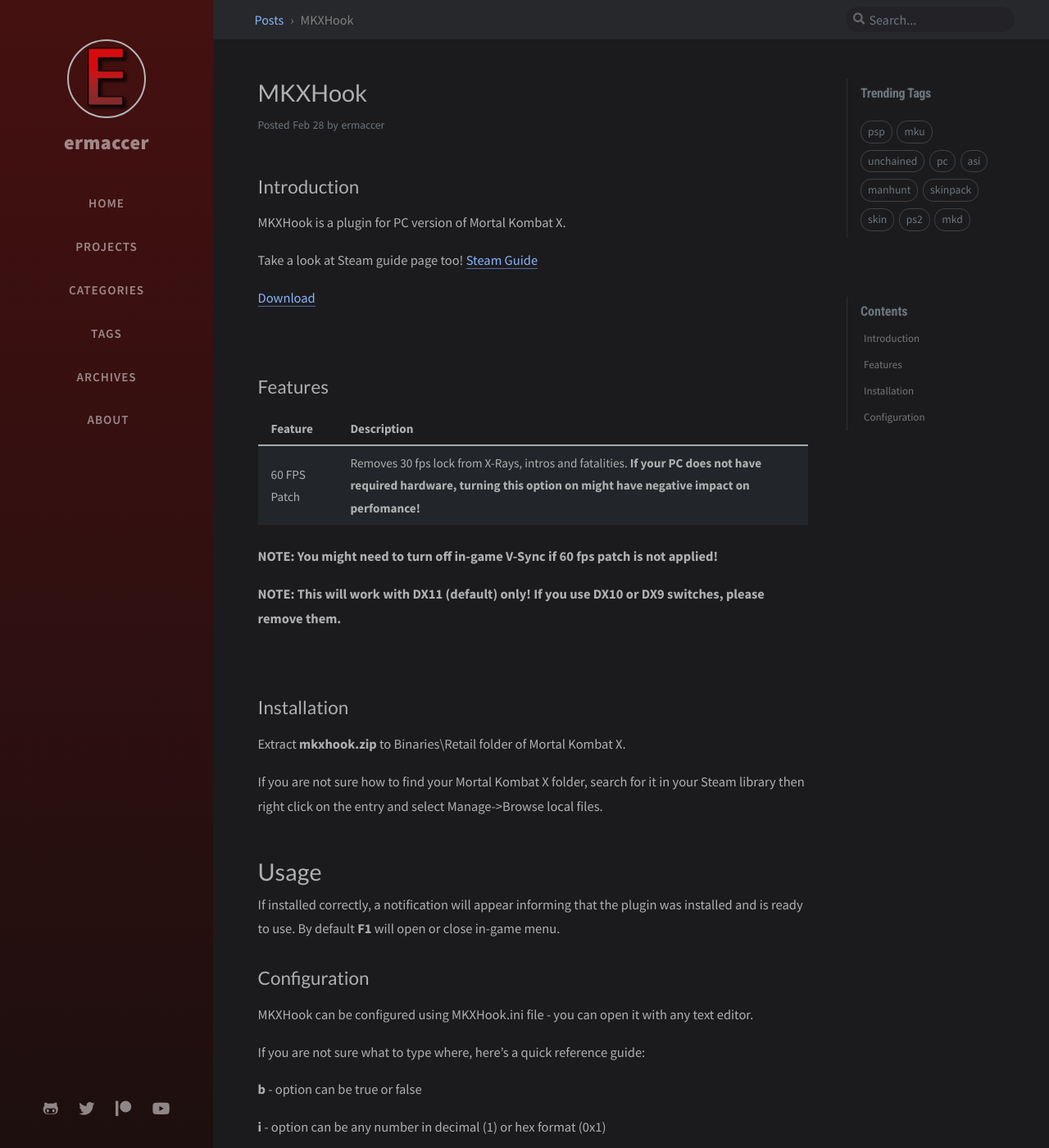
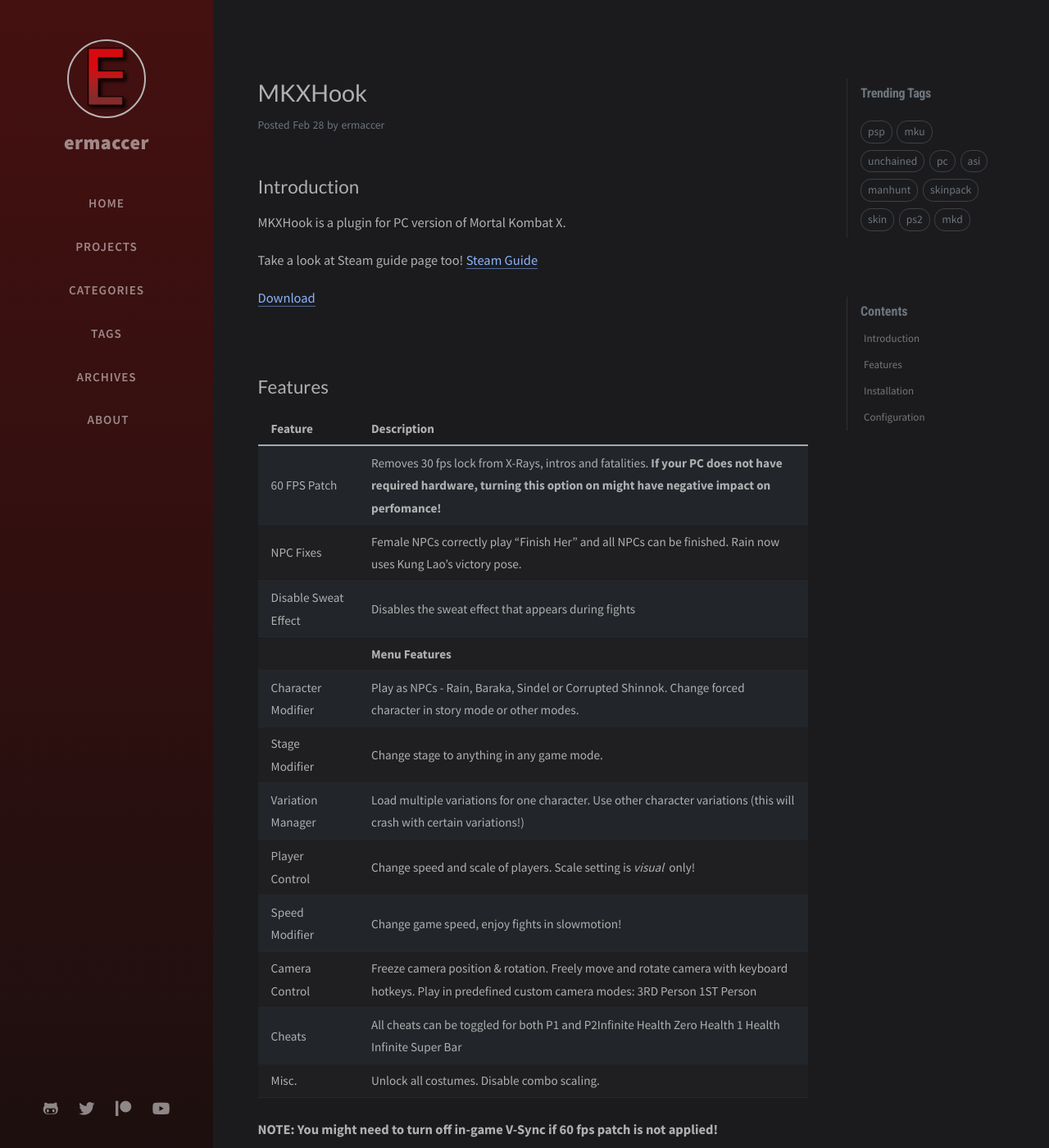
Before and after one commit to ermaccer/ermaccer.github.io, a Jekyll site: the page built from _posts/plugins/2021-02-28-mkxhook.md, in a window 1280 px wide and 1400 px high. Shown: the whole window at 82% size. Built offline with Jekyll 4.4.1, drawn with Linux system fonts in a browser that asks for light colours; nearby versions of some CDN libraries; comment, search, counter and statistics services are not loaded.

Commit message:
Update 2021-02-28-mkxhook.md

```diff
--- a/_posts/plugins/2021-02-28-mkxhook.md
+++ b/_posts/plugins/2021-02-28-mkxhook.md
@@ -21,7 +21,17 @@ Take a look at Steam guide page too!
 | Feature | Description |
 | --- | --- |
 |60 FPS Patch| Removes 30 fps lock from X-Rays, intros and fatalities. **If your PC does not have required hardware, turning this option on might have negative impact on perfomance!**  |
-
+|NPC Fixes | Female NPCs correctly play "Finish Her" and all NPCs can be finished.  Rain now uses Kung Lao's victory pose.  |
+|Disable Sweat Effect | Disables the sweat effect that appears during fights  |
+| | **Menu Features**|
+|Character Modifier| Play as NPCs - Rain, Baraka, Sindel or Corrupted Shinnok. Change forced character in story mode or other modes. |
+|Stage Modifier| Change stage to anything in any game mode.  |
+|Variation Manager| Load multiple variations for one character. Use other character variations (this will crash with certain variations!)   |
+|Player Control| Change speed and scale of players.  Scale setting is *visual* only!  |
+|Speed Modifier| Change game speed, enjoy fights in slowmotion!  |
+|Camera Control| Freeze camera position & rotation. Freely move and rotate camera with keyboard hotkeys. Play in predefined custom camera modes: 3RD Person 1ST Person    |
+|Cheats| All cheats can be toggled for both P1 and P2Infinite Health Zero Health 1 Health Infinite Super Bar  |
+|Misc.| Unlock all costumes. Disable combo scaling.  |
 
 
 
```
